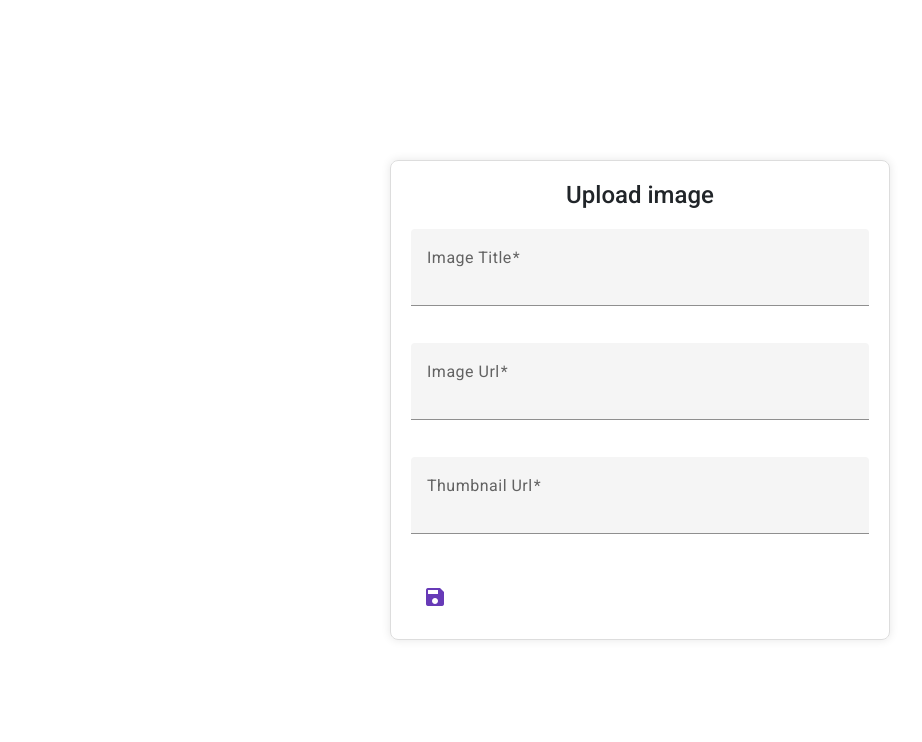
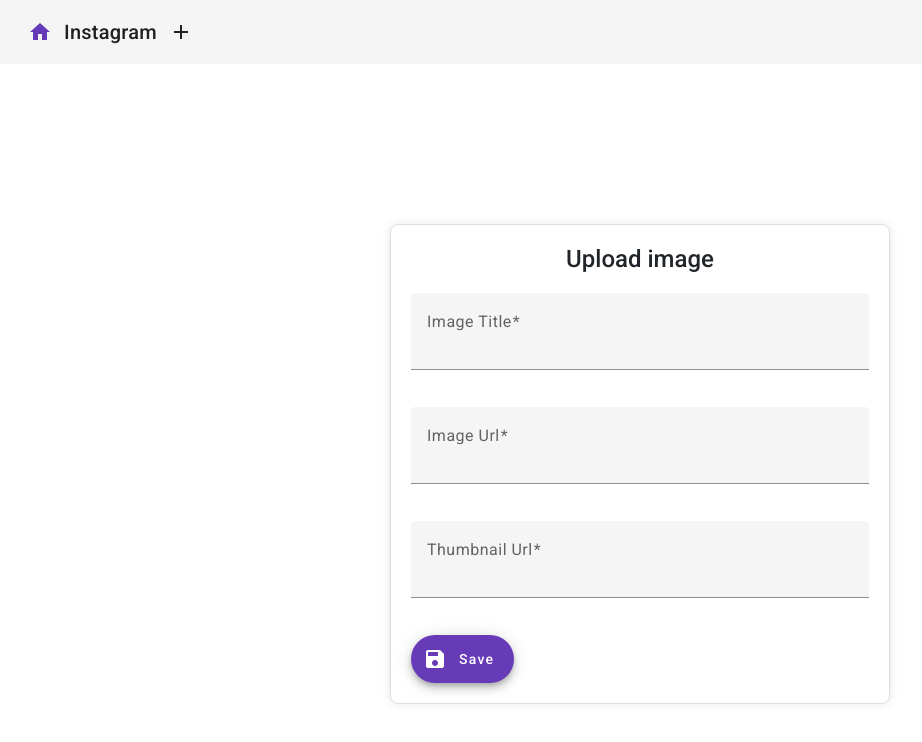
Before and after one commit to jovanovskmarko/frontent-task-angular, an Angular app: page /photos/upload in a window 1280 px wide. Shown: the top 742 px of the page, without its empty margins (0-922 px from the left). Built offline with nearby package versions, Linux system fonts and the light colour scheme.

Commit message:
add nav-menu

```diff
--- a/package.json
+++ b/package.json
@@ -20,7 +20,6 @@
     "@angular/platform-browser": "^17.0.0",
     "@angular/platform-browser-dynamic": "^17.0.0",
     "@angular/router": "^17.0.0",
-    "bootstrap": "^5.3.2",
     "rxjs": "~7.8.0",
     "tslib": "^2.3.0",
     "zone.js": "~0.14.2"
--- a/src/app/app.component.html
+++ b/src/app/app.component.html
@@ -1 +1,4 @@
-<router-outlet></router-outlet>
+<div>
+  <app-nav-menu></app-nav-menu>
+  <router-outlet></router-outlet>
+</div>
--- a/src/app/app.module.ts
+++ b/src/app/app.module.ts
@@ -28,6 +28,7 @@ import { NavMenuComponent } from './photos/components/nav-menu/nav-menu.componen
     MaterialModule,
     MatDialogModule,
     MatFormFieldModule,
+    NavMenuComponent,
   ],
   providers: [],
   bootstrap: [AppComponent],
--- a/src/app/photos/components/nav-menu/nav-menu.component.css
+++ b/src/app/photos/components/nav-menu/nav-menu.component.css
@@ -0,0 +1,5 @@
+.toolbar {
+    position: sticky;
+    z-index: 100;
+    top: 0;
+}
--- a/src/app/photos/components/nav-menu/nav-menu.component.html
+++ b/src/app/photos/components/nav-menu/nav-menu.component.html
@@ -1,4 +1,4 @@
-<mat-toolbar>
+<mat-toolbar class="toolbar">
   <button
     mat-icon-button
     class="example-icon"
--- a/src/app/photos/components/photos-component/photos.component.html
+++ b/src/app/photos/components/photos-component/photos.component.html
@@ -22,8 +22,6 @@
   </div>
 </div> -->
 <div class="container">
-  <app-nav-menu></app-nav-menu>
-
   <div class="image-container">
     <mat-card class="example-card" *ngFor="let photo of photos">
       <mat-card-header>
--- a/src/app/photos/components/photos-component/photos.component.ts
+++ b/src/app/photos/components/photos-component/photos.component.ts
@@ -8,7 +8,6 @@ import { MatCardModule } from '@angular/material/card';
 import { RouterModule } from '@angular/router';
 import { CommonModule } from '@angular/common';
 import { MatButtonModule } from '@angular/material/button';
-import { NavMenuComponent } from '../nav-menu/nav-menu.component';
 
 @Component({
   templateUrl: './photos.component.html',
@@ -21,7 +20,6 @@ import { NavMenuComponent } from '../nav-menu/nav-menu.component';
     RouterModule,
     CommonModule,
     MatButtonModule,
-    NavMenuComponent,
   ],
 })
 export class PhotosComponent implements OnInit {
--- a/src/app/photos/components/photos-detail/photos-detail.component.css
+++ b/src/app/photos/components/photos-detail/photos-detail.component.css
@@ -7,7 +7,6 @@
 }
 .example-card {
     max-width: 400px;
-    margin-bottom: 40px;
   }
 
   .example-header-image {
--- a/src/app/shared/components/form/form.component.html
+++ b/src/app/shared/components/form/form.component.html
@@ -76,13 +76,9 @@
         required
       />
     </mat-form-field>
-    <button
-      mat-icon-button
-      color="primary"
-      aria-label="icon button with a save icon"
-      type="submit"
-    >
+    <button mat-fab extended color="primary">
       <mat-icon>save</mat-icon>
+      Save
     </button>
   </form>
 </div>
```
Also changed, not shown: 1 other file (tests, documents, lock files or other folders).
